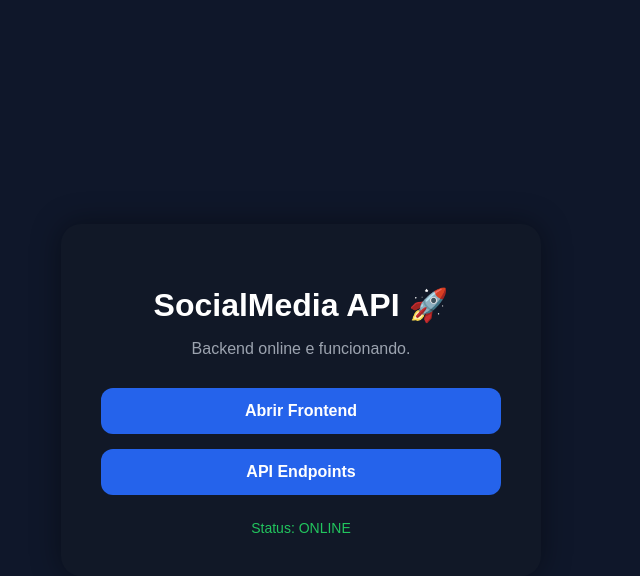
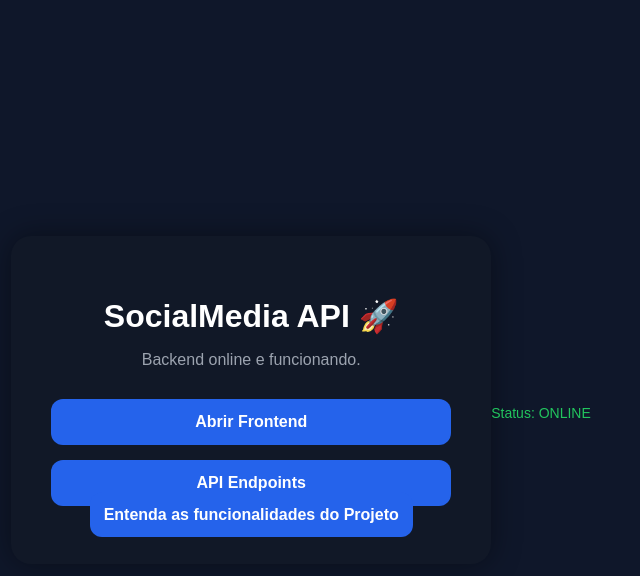
Before and after one commit to Handerrr/SocialMedia, a Django app: page / in a window 1280 px wide. Shown: the top 576 px of the page, without its empty margins (339-979 px from the left). Run offline with Django 5.2, Linux system fonts and the light colour scheme.

Commit message:
adicionando funcionalidade do projeto

```diff
--- a/backend/templates/home.html
+++ b/backend/templates/home.html
@@ -77,6 +77,9 @@
         <a href="/api/"> API Endpoints </a>
       </div>
 
+      <a href="https://github.com/Handerrr/SocialMedia/blob/main/README.md"> Entenda as funcionalidades do Projeto </a>
+      </div>
+
       <div class="status">Status: ONLINE</div>
     </div>
   </body>
```
